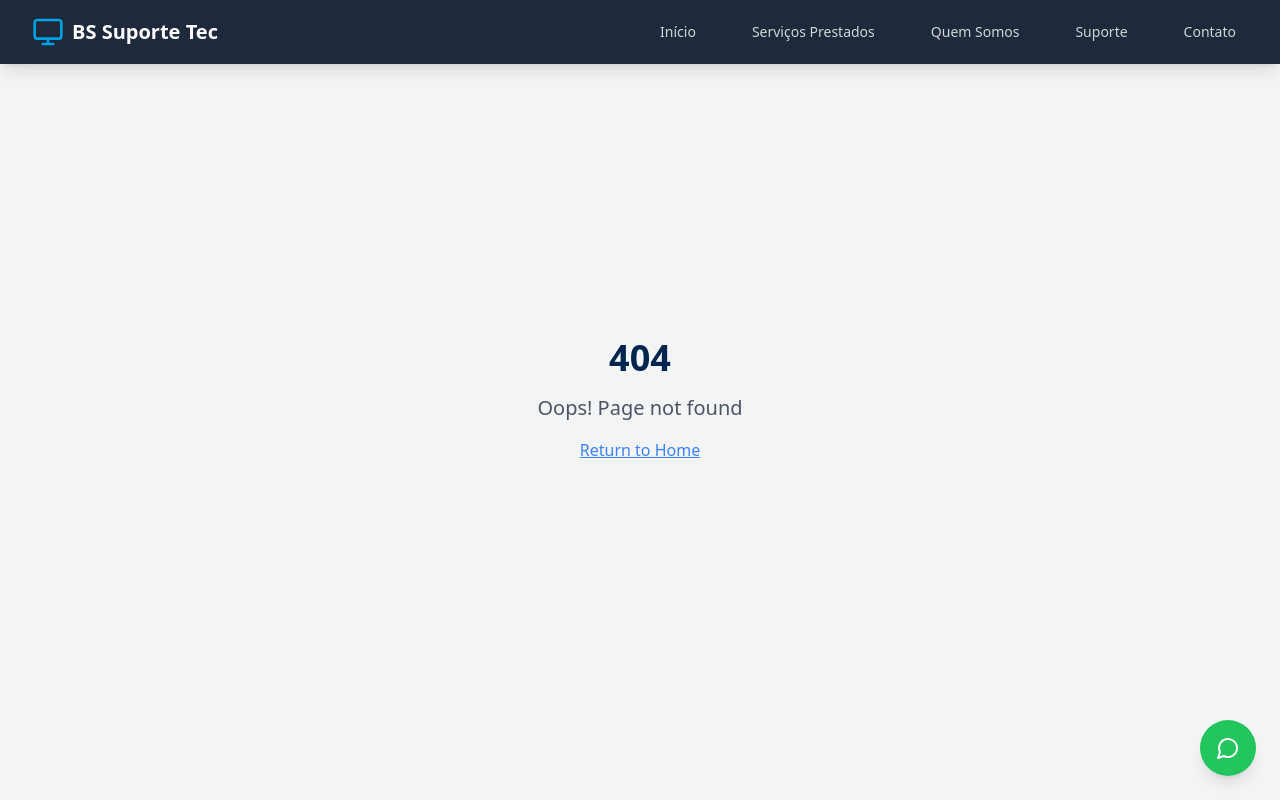
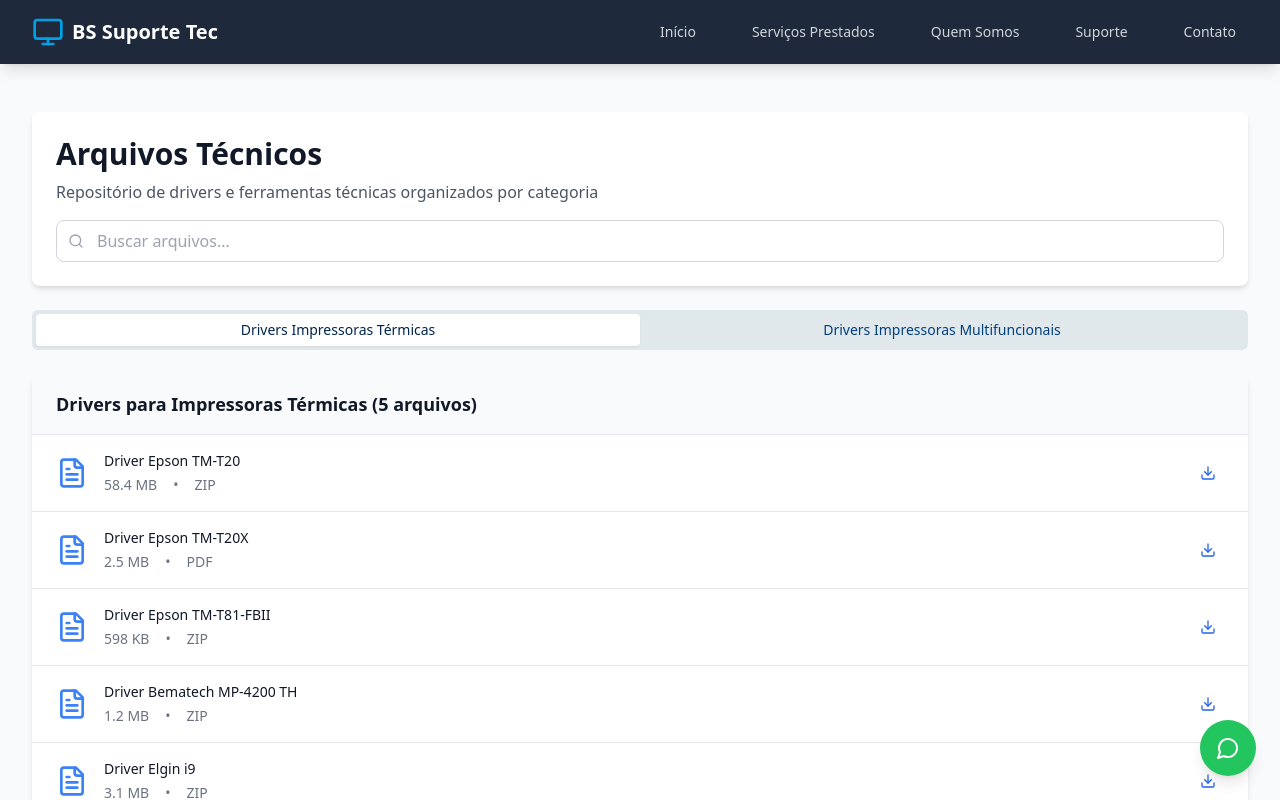
Before and after one commit to BrunoDev007/bs-tec-web-solutions, a React (Vite) app: page /bs-tec-web-solutions/arquivos in a window 1280 px wide. Shown: the top 800 px of the page. Built offline with nearby package versions, Linux system fonts and the light colour scheme.

Commit message:
Implementação da pagina arquivos

```diff
--- a/src/App.tsx
+++ b/src/App.tsx
@@ -12,6 +12,7 @@ import Services from "./pages/Services";
 import About from "./pages/About";
 import Support from "./pages/Support";
 import Contact from "./pages/Contact";
+import Arquivos from "./pages/Arquivos";
 import NotFound from "./pages/NotFound";
 
 const queryClient = new QueryClient();
@@ -31,6 +32,7 @@ const App = () => (
               <Route path="/quem-somos" element={<About />} />
               <Route path="/suporte" element={<Support />} />
               <Route path="/contato" element={<Contact />} />
+              <Route path="/arquivos" element={<Arquivos />} />
               <Route path="*" element={<NotFound />} />
             </Routes>
           </main>
--- /dev/null
+++ b/src/pages/Arquivos.tsx
@@ -0,0 +1,138 @@
+
+import React, { useState } from 'react';
+import { FileText, Download, Search } from 'lucide-react';
+import { Tabs, TabsContent, TabsList, TabsTrigger } from "@/components/ui/tabs";
+
+const Arquivos = () => {
+  const [searchTerm, setSearchTerm] = useState('');
+
+  const thermalPrinterFiles = [
+    { name: 'Driver Epson TM-T20', size: '58.4 MB', type: 'ZIP', url: 'https://mega.nz/file/HUUARCwJ#VxyvGhHL6z5rDBPG7dcgxrQIE8xQa3I4NOA1UhDWegA' },
+    { name: 'Driver Epson TM-T20X', size: '2.5 MB', type: 'PDF', url: 'https://mega.nz/file/iVND1YaD#ut1bl9z0gQioChxxJyfdNSSuKa7FfEbto1Ps8dmXpZ4' },
+    { name: 'Driver Epson TM-T81-FBII', size: '598 KB', type: 'ZIP', url: 'https://mega.nz/file/DAkCVYKT#mefI5f3drtdqqUGTVhr0f9Oq9CR-NIEwrBM59u7OmnU' },
+    { name: 'Driver Bematech MP-4200 TH', size: '1.2 MB', type: 'ZIP', url: 'https://mega.nz/file/example1' },
+    { name: 'Driver Elgin i9', size: '3.1 MB', type: 'ZIP', url: 'https://mega.nz/file/example2' },
+  ];
+
+  const multifunctionPrinterFiles = [
+    { name: 'Driver HP LaserJet Pro MFP M428', size: '125 MB', type: 'ZIP', url: 'https://mega.nz/file/example3' },
+    { name: 'Driver Canon PIXMA G3110', size: '89 MB', type: 'ZIP', url: 'https://mega.nz/file/example4' },
+    { name: 'Driver Epson EcoTank L3150', size: '156 MB', type: 'ZIP', url: 'https://mega.nz/file/example5' },
+    { name: 'Driver Brother DCP-L2540DW', size: '78 MB', type: 'ZIP', url: 'https://mega.nz/file/example6' },
+  ];
+
+  const filterFiles = (files) => {
+    return files.filter(file =>
+      file.name.toLowerCase().includes(searchTerm.toLowerCase()) ||
+      file.type.toLowerCase().includes(searchTerm.toLowerCase())
+    );
+  };
+
+  const filteredThermalFiles = filterFiles(thermalPrinterFiles);
+  const filteredMultifunctionFiles = filterFiles(multifunctionPrinterFiles);
+
+  const FilesList = ({ files, title }) => (
+    <div className="bg-white rounded-lg shadow-md overflow-hidden">
+      <div className="px-6 py-4 bg-gray-50 border-b border-gray-200">
+        <h3 className="text-lg font-semibold text-gray-900">
+          {title} ({files.length} arquivos)
+        </h3>
+      </div>
+
+      <div className="divide-y divide-gray-200">
+        {files.length > 0 ? (
+          files.map((file, index) => (
+            <div key={index} className="px-6 py-4 hover:bg-gray-50 transition-colors">
+              <div className="flex items-center justify-between">
+                <div className="flex items-center space-x-4">
+                  <div className="flex-shrink-0">
+                    <FileText className="h-8 w-8 text-blue-500" />
+                  </div>
+                  <div>
+                    <h4 className="text-sm font-medium text-gray-900">{file.name}</h4>
+                    <div className="flex items-center space-x-4 text-sm text-gray-500 mt-1">
+                      <span>{file.size}</span>
+                      <span>•</span>
+                      <span>{file.type}</span>
+                    </div>
+                  </div>
+                </div>
+                <div className="flex items-center space-x-2">
+                  <a
+                    href={file.url}
+                    download
+                    target="_blank"
+                    rel="noopener noreferrer"
+                    className="text-blue-600 hover:text-blue-800 p-2 rounded-lg hover:bg-blue-50 transition-colors"
+                    title={`Download ${file.name}`}
+                  >
+                    <Download className="h-4 w-4" />
+                  </a>
+                </div>
+              </div>
+            </div>
+          ))
+        ) : (
+          <div className="px-6 py-8 text-center text-gray-500">
+            <FileText className="h-12 w-12 mx-auto mb-4 text-gray-300" />
+            <p>Nenhum arquivo encontrado para "{searchTerm}"</p>
+          </div>
+        )}
+      </div>
+    </div>
+  );
+
+  return (
+    <div className="min-h-screen pt-20 bg-gray-50">
+      <div className="max-w-7xl mx-auto px-4 sm:px-6 lg:px-8 py-8">
+        {/* Header */}
+        <div className="bg-white rounded-lg shadow-md p-6 mb-6">
+          <div className="mb-4">
+            <h1 className="text-3xl font-bold text-gray-900 mb-2">
+              Arquivos Técnicos
+            </h1>
+            <p className="text-gray-600">
+              Repositório de drivers e ferramentas técnicas organizados por categoria
+            </p>
+          </div>
+
+          {/* Search Bar */}
+          <div className="relative">
+            <Search className="absolute left-3 top-1/2 transform -translate-y-1/2 h-4 w-4 text-gray-400" />
+            <input
+              type="text"
+              placeholder="Buscar arquivos..."
+              value={searchTerm}
+              onChange={(e) => setSearchTerm(e.target.value)}
+              className="w-full pl-10 pr-4 py-2 border border-gray-300 rounded-lg focus:ring-2 focus:ring-blue-500 focus:border-transparent"
+            />
+          </div>
+        </div>
+
+        {/* Tabs for File Categories */}
+        <Tabs defaultValue="thermal" className="w-full">
+          <TabsList className="grid w-full grid-cols-2 mb-6">
+            <TabsTrigger value="thermal">Drivers Impressoras Térmicas</TabsTrigger>
+            <TabsTrigger value="multifunction">Drivers Impressoras Multifuncionais</TabsTrigger>
+          </TabsList>
+
+          <TabsContent value="thermal" className="space-y-4">
+            <FilesList
+              files={filteredThermalFiles}
+              title="Drivers para Impressoras Térmicas"
+            />
+          </TabsContent>
+
+          <TabsContent value="multifunction" className="space-y-4">
+            <FilesList
+              files={filteredMultifunctionFiles}
+              title="Drivers para Impressoras Multifuncionais"
+            />
+          </TabsContent>
+        </Tabs>
+      </div>
+    </div>
+  );
+};
+
+export default Arquivos;
```
